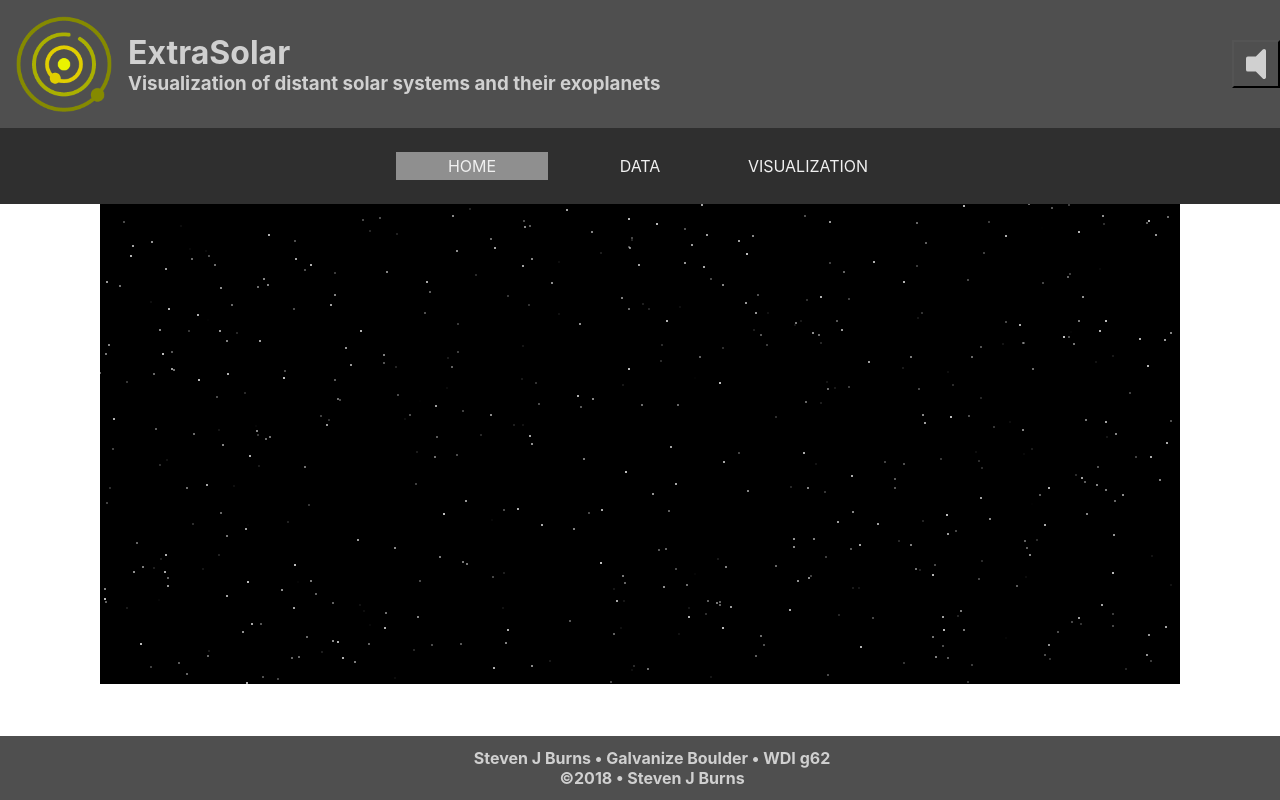
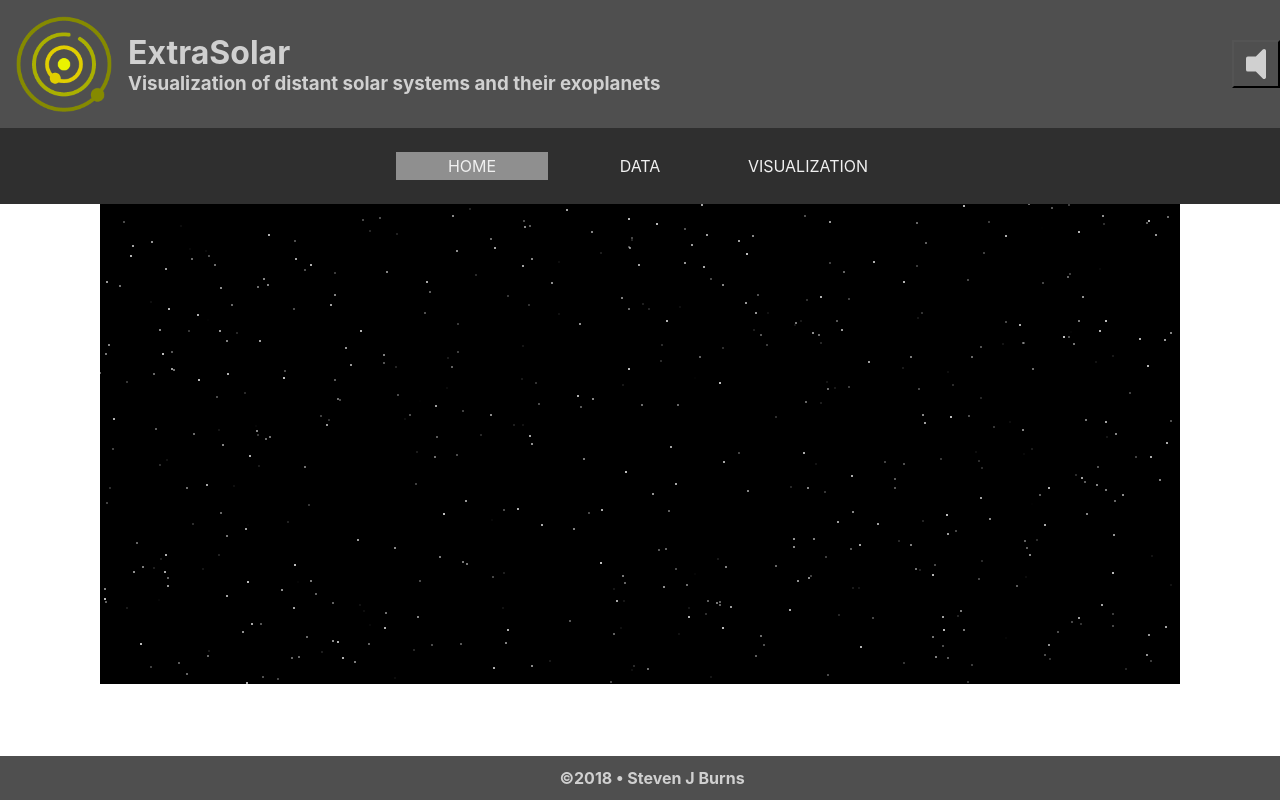
Before and after one commit to StevenJBurns/extrasolar, a React (Create React App) app: page / in a window 1280 px wide. Shown: the top 800 px of the page. Built offline with nearby package versions, Linux system fonts and the light colour scheme.

Commit message:
More AppFooter cleanup

```diff
--- a/src/App.jsx
+++ b/src/App.jsx
@@ -49,7 +49,7 @@ class App extends Component {
         </Switch>
 
         <footer id="app-footer">
-          <h4 id="footer-h4">Steven J Burns &#8226; Galvanize Boulder &#8226; WDI g62</h4>
+          {/* <h4 id="footer-h4">Steven J Burns &#8226; Galvanize Boulder &#8226; WDI g62</h4> */}
           <h4>&copy;2018 &bull; Steven J Burns</h4>
         </footer>
       </div>
```
